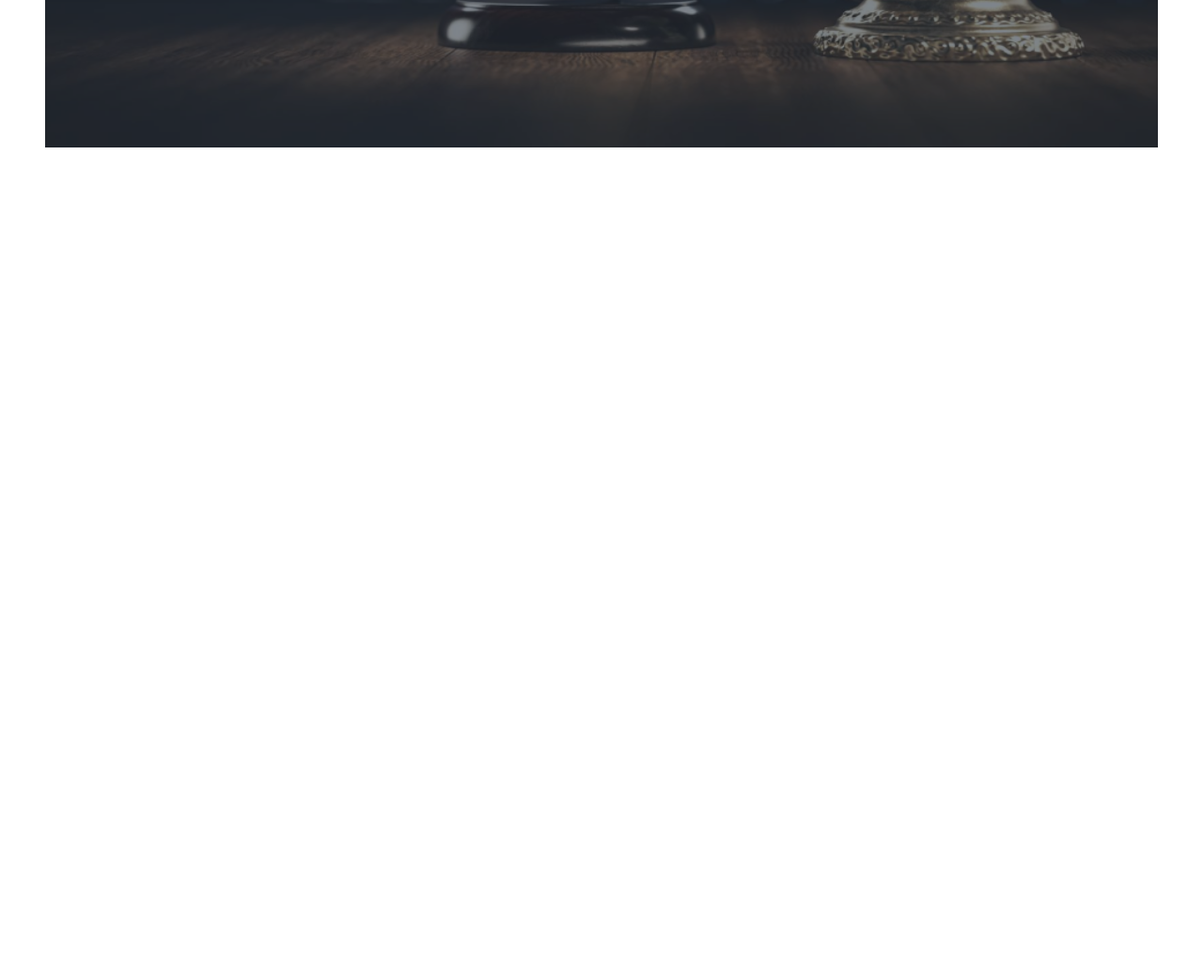
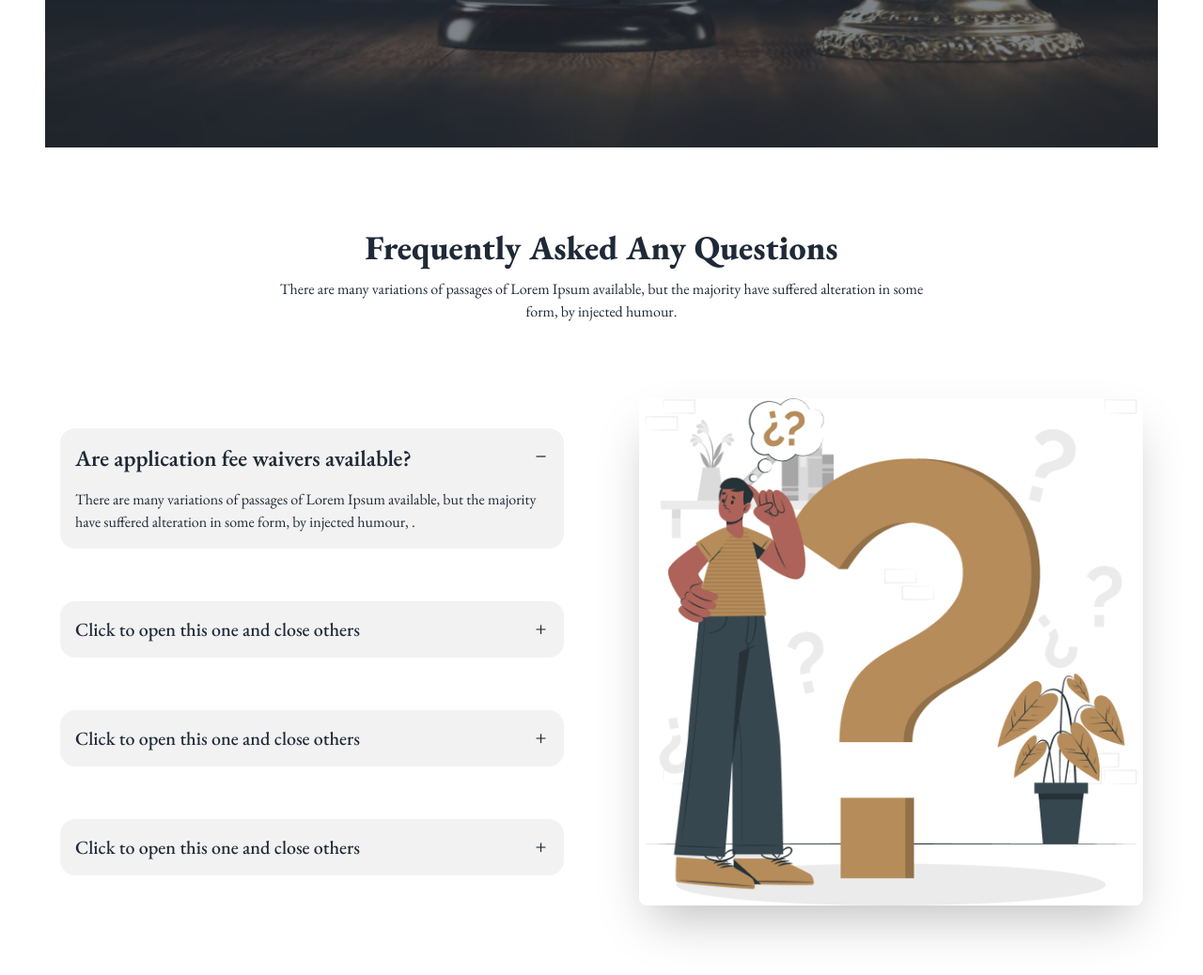
Before and after one commit to tansim12/legal-solution, a plain HTML site: page index.html in a window 1280 px wide. Shown: the part 1519-2557 px from the top of the page at 94% size. Before the commit the page ends 1743 px from the top, so only its background shows below. Drawn offline with nearby package versions, Linux system fonts and the light colour scheme.

Commit message:
FAQ added done and responsive

```diff
--- a/index.html
+++ b/index.html
@@ -92,6 +92,8 @@
         <p class="text-center w-[60%] flex justify-center items-center mx-auto text-sm md:text-base mt-3 mb-7 sm:mb-10 font-normal">
           There are many variations of passages of Lorem Ipsum available, but the majority have suffered alteration in some form, by injected humour.
         </p>
+
+        <!-- carousel  -->
         <div class="carousel w-full">
           <div id="slide1" class="carousel-item relative w-full">
 
@@ -212,6 +214,69 @@
       </section>
 
 
+      <!-- Frequently Asked Any Questions -->
+      <section class="max-w-screen-xl mx-auto px-4 md:px-8  lg:px-12 py-5 my-10  " >
+        <h1 class="text-center lg:text-4xl md:text-3xl text-2xl font-extrabold">
+          Frequently Asked Any Questions
+        </h1>
+        <p class="text-center w-[60%] flex justify-center items-center mx-auto text-sm md:text-base mt-3 mb-7 sm:mb-10 font-normal">
+          There are many variations of passages of Lorem Ipsum available, but the majority have suffered alteration in some form, by injected humour.
+        </p>
+
+        <!-- hero sectiion  -->
+        <div class="hero ">
+          <div class="hero-content gap-0 md:gap-20 flex-col-reverse lg:flex-row">
+
+            <!-- faq  -->
+            <div class="flex-1">
+              <div class="collapse collapse-plus bg-base-200  my-14 ">
+                <input type="radio" name="my-accordion-3" checked="checked" />
+                <div class="collapse-title text-xl font-medium">
+                  <p class="text-2xl font-semibold">Are application fee waivers available?</p>
+                </div>
+                <div class="collapse-content">
+                  <p>There are many variations of passages of Lorem Ipsum available, but the majority have suffered alteration in some form, by injected humour, . </p>
+                </div>
+              </div>
+              <div class="collapse collapse-plus bg-base-200 my-14 ">
+                <input type="radio" name="my-accordion-3" />
+                <div class="collapse-title text-xl font-medium">
+                  Click to open this one and close others
+                </div>
+                <div class="collapse-content">
+                  <p>hello</p>
+                </div>
+              </div>
+              <div class="collapse collapse-plus bg-base-200 my-14 ">
+                <input type="radio" name="my-accordion-3" />
+                <div class="collapse-title text-xl font-medium">
+                  Click to open this one and close others
+                </div>
+                <div class="collapse-content">
+                  <p>hello</p>
+                </div>
+              </div>
+              <div class="collapse collapse-plus bg-base-200 my-14 ">
+                <input type="radio" name="my-accordion-3" />
+                <div class="collapse-title text-xl font-medium">
+                  Click to open this one and close others
+                </div>
+                <div class="collapse-content">
+                  <p>hello</p>
+                </div>
+              </div>
+            </div>
+
+            <div class=" flex justify-center lg:flex-1">
+              <img  src="./images/faq.png" class=" rounded-lg shadow-2xl" />
+            </div>
+          </div>
+        </div>
+
+      </section>
+
+
+
     </main>
 </body>
 </html>
```
